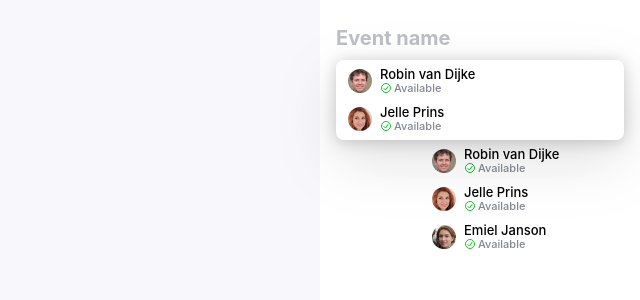
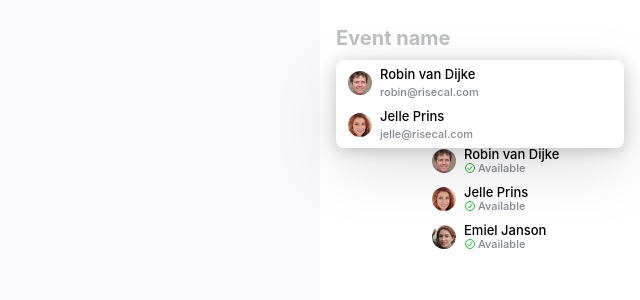
Before and after one commit to richardvenneman/rise-assignment, a React (Vite) app: page / in a window 1280 px wide. Shown: the top 300 px of the page, without its empty margins (640-1280 px from the left). Built offline with nearby package versions, Linux system fonts and the light colour scheme.

Commit message:
Extract Person types, split components

```diff
--- a/src/App.tsx
+++ b/src/App.tsx
@@ -1,4 +1,5 @@
-import Person from './components/Person.jsx';
+import Attendee from './components/Attendee.js';
+import Candidate from './components/Candidate.js';
 
 const people = [
   {
@@ -41,8 +42,8 @@ function App() {
           />
 
           <div className="absolute top-9 w-72 bg-rise-grayscale-white drop-shadow-elevation-400 rounded-lg px-1 py-1 space-y-1">
-            <Person key="2" {...people[2]} />
-            <Person key="3" {...people[3]} />
+            <Candidate key="2" {...people[2]} />
+            <Candidate key="3" {...people[3]} />
           </div>
         </form>
         <div className="flex mt-4">
@@ -51,7 +52,7 @@ function App() {
           </div>
           <div className="space-y-1">
             {people.map((person) => (
-              <Person key={person.id.toString()} {...person} />
+              <Attendee key={person.id.toString()} {...person} />
             ))}
           </div>
         </div>
--- a/src/components/Person.tsx
+++ b/src/components/Attendee.tsx
@@ -1,16 +1,11 @@
 import checkMarkCircle from '../assets/icons/Checkmark-Circle.svg';
+import { PersonProps } from '../types/Person';
 
-interface PersonProps {
-  id: number;
-  name: string;
-  email: string;
-}
-
-function Person({ id, name, email }: PersonProps) {
+function Attendee({ id, name }: PersonProps) {
   const avatar = new URL(`../assets/avatars/${id}.jpeg`, import.meta.url).href;
 
   return (
-    <div className="flex items-center py-1 rounded-lg hover:bg-rise-grayscale-gray50">
+    <div className="flex items-center py-1">
       <img src={avatar} className="h-6 w-6 mx-2 rounded-full" alt={name} />
       <div>
         <div className="text-s font-medium leading-none">{name}</div>
@@ -25,4 +20,4 @@ function Person({ id, name, email }: PersonProps) {
   );
 }
 
-export default Person;
+export default Attendee;
--- /dev/null
+++ b/src/components/Candidate.tsx
@@ -0,0 +1,21 @@
+import { PersonProps } from '../types/Person';
+
+function Candidate({ id, name, email }: PersonProps) {
+  const avatar = new URL(`../assets/avatars/${id}.jpeg`, import.meta.url).href;
+
+  return (
+    <div className="flex items-center py-1 rounded-lg hover:bg-rise-grayscale-gray50">
+      <img src={avatar} className="h-6 w-6 mx-2 rounded-full" alt={name} />
+      <div>
+        <div className="text-s font-medium leading-none">{name}</div>
+        <div className="leading-none pt-[1px]">
+          <span className="mt-[1px] text-xxs text-rise-grayscale-gray600 font-medium">
+            {email}
+          </span>
+        </div>
+      </div>
+    </div>
+  );
+}
+
+export default Candidate;
--- /dev/null
+++ b/src/types/Person.ts
@@ -0,0 +1,5 @@
+export interface PersonProps {
+  id: number;
+  name: string;
+  email: string;
+}
```
